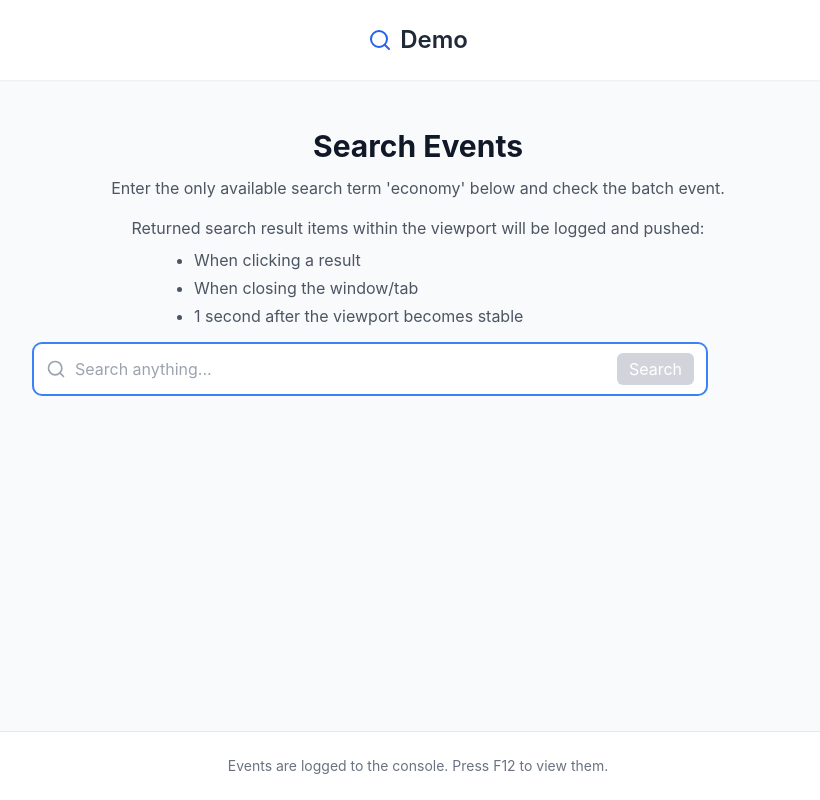
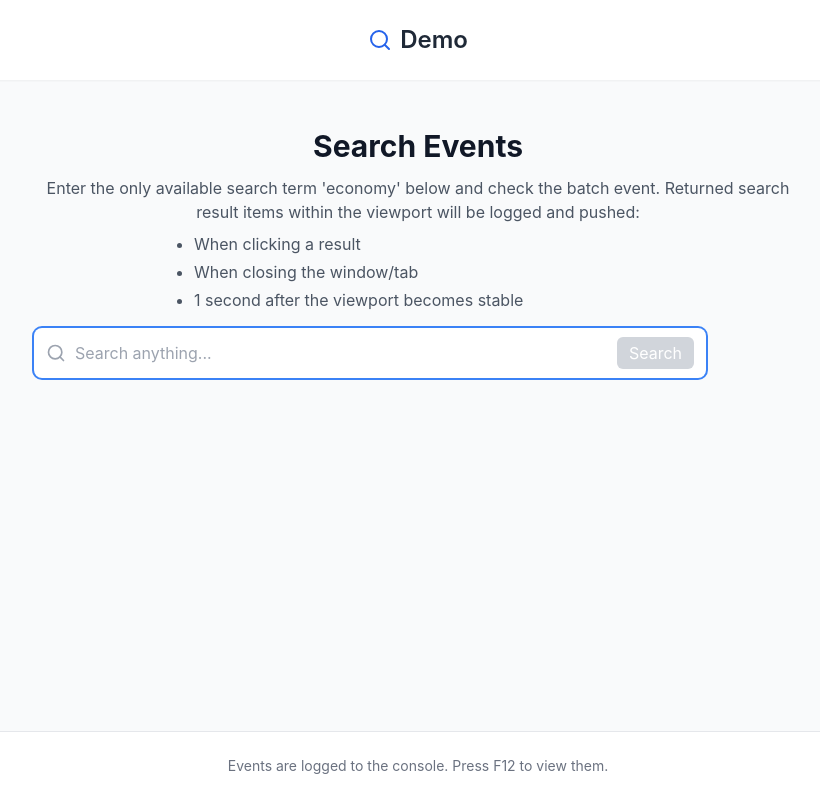
Before and after one commit to enlo1234/demo-search, a React (Vite) app: page / in a window 1280 px wide. Shown: the whole page, without its empty margins (222-1042 px from the left). Built offline with nearby package versions, Linux system fonts and the light colour scheme.

Commit message:
Update search results text to use a list

```diff
--- a/src/App.tsx
+++ b/src/App.tsx
@@ -22,10 +22,7 @@ function App() {
         <div className="max-w-3xl w-full text-center mb-8">
           <h2 className="text-3xl font-bold text-gray-900 mb-3">Search Events</h2>
           <p className="text-gray-600 mb-4">
-            Enter the only available search term 'economy' below and check the batch event.
-          </p>
-          <p className="text-gray-600 mb-4">
-            Returned search result items within the viewport will be logged and pushed:
+            Enter the only available search term 'economy' below and check the batch event. Returned search result items within the viewport will be logged and pushed:
             <ul className="list-disc text-left max-w-md mx-auto mt-2 space-y-1">
               <li>When clicking a result</li>
               <li>When closing the window/tab</li>
```
